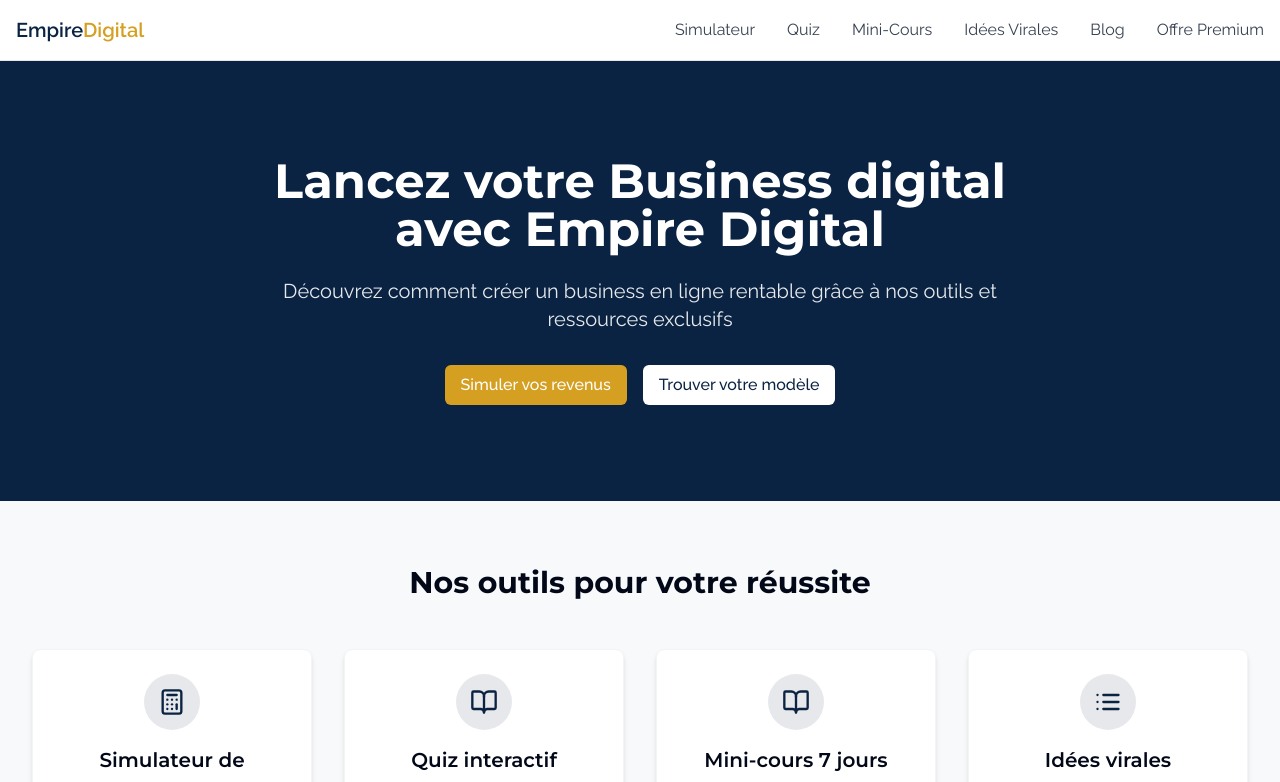
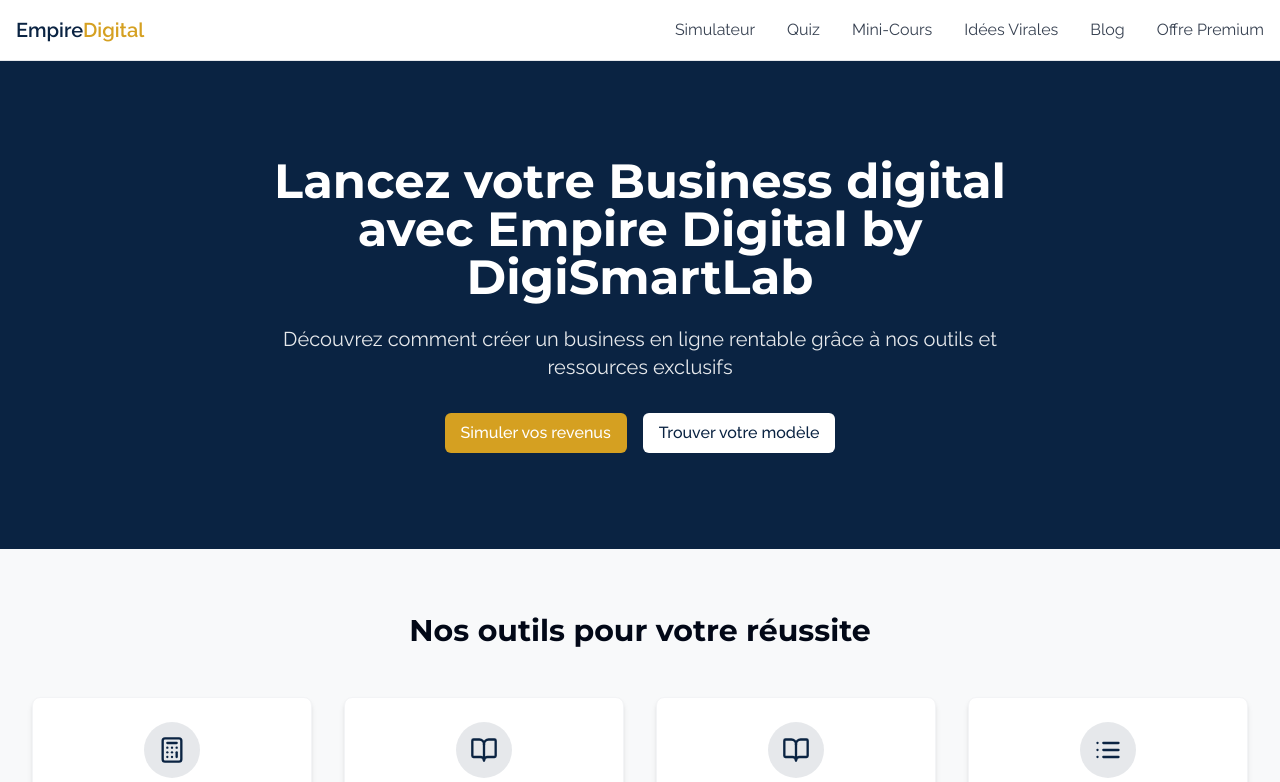
Before and after one commit to loic66600/the-digital-empire, a React (Vite) app: page / in a window 1280 px wide. Shown: the top 782 px of the page. Built offline with nearby package versions, Linux system fonts and the light colour scheme.

Commit message:
Visual edit in Lovable
Edited UI in Lovable

```diff
--- a/src/pages/Index.tsx
+++ b/src/pages/Index.tsx
@@ -9,7 +9,8 @@ const Index = () => {
       <section className="bg-custom-blue text-white py-16 md:py-24">
         <div className="container mx-auto px-4 md:px-8">
           <div className="max-w-3xl mx-auto text-center">
-            <h1 className="text-3xl md:text-5xl font-bold mb-6">Lancez votre Business digital avec Empire Digital</h1>
+            <h1 className="text-3xl md:text-5xl font-bold mb-6">Lancez votre Business digital avec Empire Digital
+by DigiSmartLab</h1>
             <p className="text-lg md:text-xl opacity-90 mb-8">
               Découvrez comment créer un business en ligne rentable grâce à nos outils et ressources exclusifs
             </p>
```
